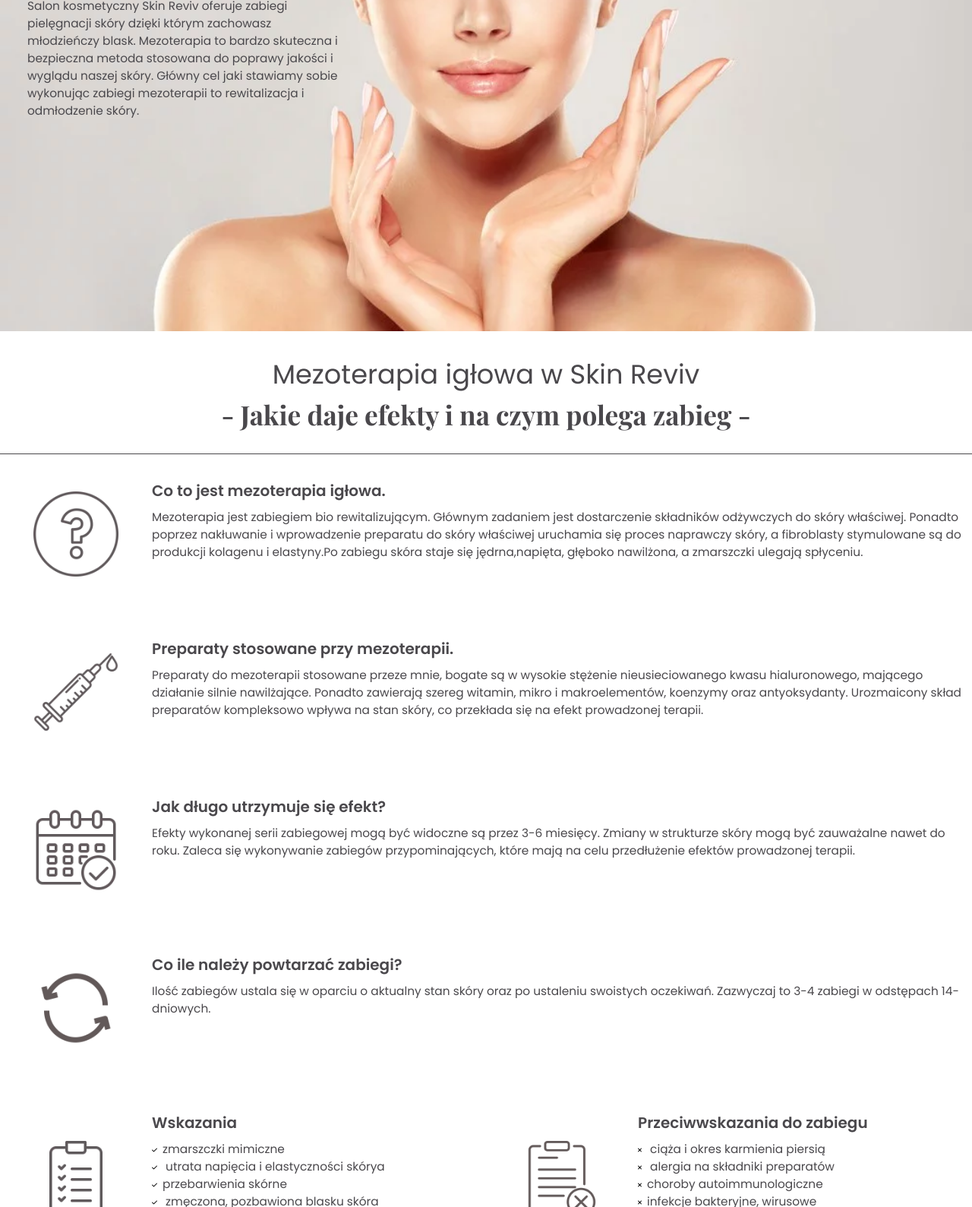
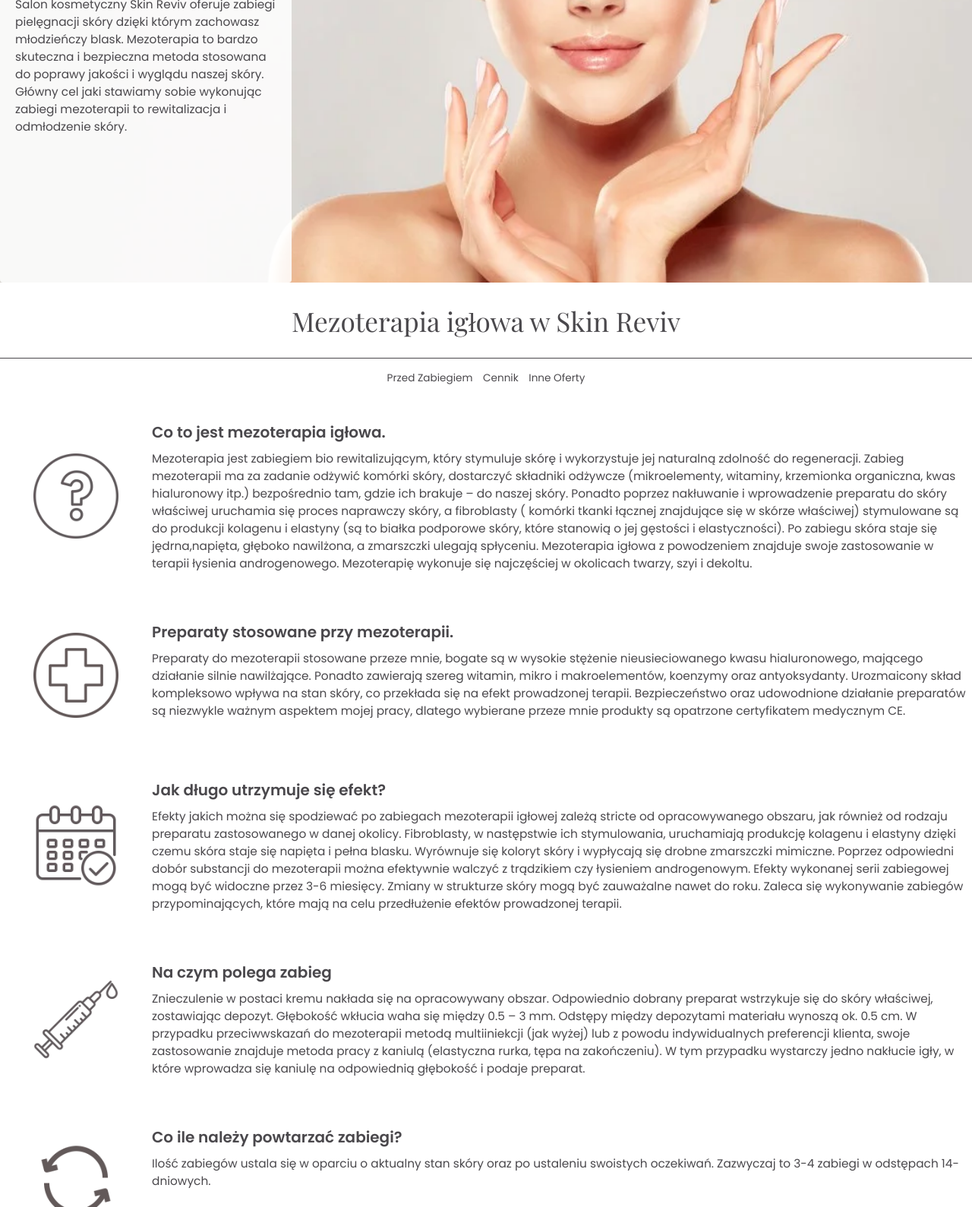
Before and after one commit to OlafZiorko/SkinReviv-v3, a plain HTML site: page sites/mezoterapia.html in a window 1280 px wide. Shown: the part 352-1941 px from the top of the page at 76% size. Drawn offline with nearby package versions, Linux system fonts and the light colour scheme.

Commit message:
Add files via upload

```diff
--- a/scripts/main.js
+++ b/scripts/main.js
@@ -1,6 +1,6 @@
 const burgerMenu = document.querySelector(".burger__menu");
 const mobileMenu = document.querySelector(".drop__down--menu");
-const closeMenu = document.querySelector(".close__button");
+const closeMenu = document.querySelector(".close__btn");
 
 burgerMenu.addEventListener("click", () => {
   mobileMenu.classList.add("visible");
--- a/sites/mezoterapia.html
+++ b/sites/mezoterapia.html
@@ -72,9 +72,8 @@
 
     <div class="drop__down--menu">
       <div class="colse__btn--wrapper">
-        <h2><a class="company--name" href="../index.html">Skin Reviv</a></h2>
         <img
-          class="close__button"
+          class="close__btn"
           src="../images/cancel.png"
           alt="ikona zamykanie menu"
         />
@@ -125,12 +124,19 @@
       </header>
       <!--MAIN CONTENT-->
       <main class="main__content">
-        <h1 class="content--title">
-          Mezoterapia igłowa w Skin&nbsp;Reviv
-          <strong class="company--name">
-            -&nbsp;Jakie daje efekty i na czym polega zabieg&nbsp;-
-          </strong>
-        </h1>
+        <h1 class="content--title">Mezoterapia igłowa w Skin&nbsp;Reviv</h1>
+
+        <nav class="content__subnav">
+          <ul class="subnav__list">
+            <li class="subnav__list--items">
+              <a href="#wskazania">Przed zabiegiem</a>
+            </li>
+            <li class="subnav__list--items"><a href="#cennik">Cennik</a></li>
+            <li class="subnav__list--items">
+              <a href="#oferta">inne oferty</a>
+            </li>
+          </ul>
+        </nav>
         <section class="grid--about">
           <div class="card">
             <div class="card__header">
@@ -144,25 +150,32 @@
             <article class="card__body">
               <h3 class="card--title">Co to jest mezoterapia igłowa.</h3>
               <p class="card--description">
-                Mezoterapia jest zabiegiem bio rewitalizującym. Głównym zadaniem
-                jest dostarczenie składników odżywczych do skóry właściwej.
-                Ponadto poprzez nakłuwanie i wprowadzenie preparatu do skóry
-                właściwej uruchamia się proces naprawczy skóry, a fibroblasty
-                stymulowane są do produkcji kolagenu i elastyny.Po zabiegu skóra
-                staje się jędrna,napięta, głęboko nawilżona, a zmarszczki
-                ulegają spłyceniu.
+                Mezoterapia jest zabiegiem bio rewitalizującym, który stymuluje
+                skórę i wykorzystuje jej naturalną zdolność do regeneracji.
+                Zabieg mezoterapii ma za zadanie odżywić komórki skóry,
+                dostarczyć składniki odżywcze (mikroelementy, witaminy,
+                krzemionka organiczna, kwas hialuronowy itp.) bezpośrednio tam,
+                gdzie ich brakuje – do naszej skóry. Ponadto poprzez nakłuwanie
+                i wprowadzenie preparatu do skóry właściwej uruchamia się proces
+                naprawczy skóry, a fibroblasty ( komórki tkanki łącznej
+                znajdujące się w skórze właściwej) stymulowane są do produkcji
+                kolagenu i elastyny (są to białka podporowe skóry, które
+                stanowią o jej gęstości i elastyczności). Po zabiegu skóra staje
+                się jędrna,napięta, głęboko nawilżona, a zmarszczki ulegają
+                spłyceniu. Mezoterapia igłowa z powodzeniem znajduje swoje
+                zastosowanie w terapii łysienia androgenowego. Mezoterapię
+                wykonuje się najczęściej w okolicach twarzy, szyi i dekoltu.
               </p>
             </article>
           </div>
           <div class="card">
             <div class="card__header">
               <img
-                src="../images/injection.webp"
+                src="../images/pharmacy.png"
                 class="card--image"
                 alt="zdjęcie strzykawki podczas wykonywania zabiegu mezoterapii igłowej skóry głowy"
               />
-              <!--<a href="https://www.flaticon.com/free-icons/injection" title="injection icons">Injection icons created by Icongeek26 - Flaticon</a> #625959
-            >-->
+              <!--<a href="https://www.flaticon.com/free-icons/pharmacy" title="pharmacy icons">Pharmacy icons created by rukanicon - Flaticon</a>-->
             </div>
             <article class="card__body">
               <h3 class="card--title">Preparaty stosowane przy mezoterapii.</h3>
@@ -171,8 +184,11 @@
                 wysokie stężenie nieusieciowanego kwasu hialuronowego, mającego
                 działanie silnie nawilżające. Ponadto zawierają szereg witamin,
                 mikro i makroelementów, koenzymy oraz antyoksydanty. Urozmaicony
-                skład preparatów kompleksowo wpływa na stan skóry, co przekłada
-                się na efekt prowadzonej terapii.
+                skład kompleksowo wpływa na stan skóry, co przekłada się na
+                efekt prowadzonej terapii. Bezpieczeństwo oraz udowodnione
+                działanie preparatów są niezwykle ważnym aspektem mojej pracy,
+                dlatego wybierane przeze mnie produkty są opatrzone certyfikatem
+                medycznym CE.
               </p>
             </article>
           </div>
@@ -189,10 +205,45 @@
             <article class="card__body">
               <h3 class="card--title">Jak długo utrzymuje się efekt?</h3>
               <p class="card--description">
-                Efekty wykonanej serii zabiegowej mogą być widoczne są przez 3-6
-                miesięcy. Zmiany w strukturze skóry mogą być zauważalne nawet do
-                roku. Zaleca się wykonywanie zabiegów przypominających, które
-                mają na celu przedłużenie efektów prowadzonej terapii.
+                Efekty jakich można się spodziewać po zabiegach mezoterapii
+                igłowej zależą stricte od opracowywanego obszaru, jak również od
+                rodzaju preparatu zastosowanego w danej okolicy. Fibroblasty, w
+                następstwie ich stymulowania, uruchamiają produkcję kolagenu i
+                elastyny dzięki czemu skóra staje się napięta i pełna blasku.
+                Wyrównuje się koloryt skóry i wypłycają się drobne zmarszczki
+                mimiczne. Poprzez odpowiedni dobór substancji do mezoterapii
+                można efektywnie walczyć z trądzikiem czy łysieniem
+                androgenowym. Efekty wykonanej serii zabiegowej mogą być
+                widoczne przez 3-6 miesięcy. Zmiany w strukturze skóry mogą być
+                zauważalne nawet do roku. Zaleca się wykonywanie zabiegów
+                przypominających, które mają na celu przedłużenie efektów
+                prowadzonej terapii.
+              </p>
+            </article>
+          </div>
+          <div class="card">
+            <div class="card__header">
+              <img
+                src="../images/injection.webp"
+                class="card--image"
+                alt="zdjęcie kalendarza do pytania , jak długo utrzymuje się efekt zabiegu mezoterapii igłowej "
+              />
+              <!--<a href="https://www.flaticon.com/free-icons/injection" title="injection icons">Injection icons created by Icongeek26 - Flaticon</a>
+            >-->
+            </div>
+            <article class="card__body">
+              <h3 class="card--title">Na czym polega zabieg</h3>
+              <p class="card--description">
+                Znieczulenie w postaci kremu nakłada się na opracowywany obszar.
+                Odpowiednio dobrany preparat wstrzykuje się do skóry właściwej,
+                zostawiając depozyt. Głębokość wkłucia waha się między 0.5 – 3
+                mm. Odstępy między depozytami materiału wynoszą ok. 0.5 cm. W
+                przypadku przeciwwskazań do mezoterapii metodą multiiniekcji
+                (jak wyżej) lub z powodu indywidualnych preferencji klienta,
+                swoje zastosowanie znajduje metoda pracy z kaniulą (elastyczna
+                rurka, tępa na zakończeniu). W tym przypadku wystarczy jedno
+                nakłucie igły, w które wprowadza się kaniulę na odpowiednią
+                głębokość i podaje preparat.
               </p>
             </article>
           </div>
@@ -216,7 +267,8 @@
             </article>
           </div>
         </section>
-        <section class="grid--info">
+
+        <section class="grid--info" id="wskazania">
           <div class="card">
             <div class="card__header">
               <img
@@ -247,6 +299,7 @@
               </ul>
             </article>
           </div>
+
           <div class="card">
             <div class="card__header">
               <img
@@ -277,7 +330,7 @@
         </section>
         <!--PRICE SECTION-->
         <section class="price__section">
-          <h3 class="content--title">Cennik</h3>
+          <h3 class="content--title" id="cennik">Cennik</h3>
           <div class="price--wrapper">
             <table class="table">
               <tbody>
@@ -313,7 +366,7 @@
       </main>
       <!--MORE OFFER-->
       <section class="more__offer">
-        <h3 class="content--title">Poznaj nasza ofertę.</h3>
+        <h3 class="content--title" id="oferta">Poznaj nasza ofertę.</h3>
 
         <ul class="offer--wrapper">
           <li>
--- /dev/null
+++ b/sites/style/peeling.css
@@ -0,0 +1,22 @@
+.header__section--one {
+  background-image: url(/images/peeling.webp);
+}
+@media screen and (min-width: 660px) {
+  .page__header {
+    background-image: url(/images/peeling.webp);
+    background-position: center;
+    background-repeat: no-repeat;
+    background-size: cover;
+
+    grid-template-columns: 35% 65%;
+
+    grid-template-rows: repeat(2, 1fr);
+    align-items: start;
+    grid-template-areas:
+      "section-two  section-one "
+      "section-two  section-one ";
+  }
+  .header__section--one {
+    background-image: none;
+  }
+}
--- a/style.css
+++ b/style.css
@@ -38,7 +38,7 @@ a {
   color: var(--clr-text);
 }
 p,
-.drop__list--items,
+.subnav__list .drop__list--items,
 .sub__list--items,
 .card__list--items,
 .adress--title,
@@ -69,10 +69,9 @@ img {
 .colse__btn--wrapper {
   display: flex;
   justify-content: flex-start;
-  padding: 0 1.8rem;
-  border-bottom: 1px solid var(--clr-text);
+  padding: 1rem 1.8rem;
 }
-.close__button {
+.close__btn {
   padding-top: 0.5rem;
   width: 2rem;
   margin-left: auto;
@@ -106,7 +105,6 @@ img {
   -moz-box-shadow: 0px 5px 23px -20px rgba(66, 68, 90, 1);
   box-shadow: 0px 5px 23px -20px rgb(66 68 90);
 }
-.colse__btn--wrapper .company--name,
 .main__navigation .company--name {
   color: var(--clr-gold);
   font-family: var(--fnf-headings);
@@ -168,7 +166,6 @@ img {
   grid-template-areas:
     "section-one"
     "section-two";
-  max-height: 120vh;
   position: relative;
   max-width: 1400px;
   margin: 0 auto;
@@ -184,7 +181,7 @@ img {
   justify-content: center;
   align-items: flex-end;
   padding: 1.5rem;
-  min-height: 400px;
+  min-height: 450px;
   min-width: min-content;
   grid-area: section-one;
 }
@@ -192,7 +189,7 @@ img {
 .header__section--two {
   background-color: var(--clr-dark-cream);
   grid-area: section-two;
-  padding: 2rem;
+  padding: 1em 2em;
 }
 .company--offer {
   font-family: var(--fnf-headings);
@@ -202,10 +199,11 @@ img {
 
 /* MAIN CONTENT */
 .main__content {
-  padding: 1rem;
+  padding: 0 1rem;
 }
 .content--title {
   font-size: clamp(1.55rem, -1.5rem + 10vw, 2.2rem);
+  font-family: var(--fnf-headings);
   padding: 0.2em;
   font-weight: 400;
   position: relative;
@@ -230,7 +228,18 @@ img {
   transform: translateX(-1em);
   bottom: -1rem;
 }
-
+.subnav__list {
+  display: flex;
+  flex-wrap: wrap;
+}
+.subnav__list--items {
+  display: flex;
+}
+.subnav__list .subnav__list--items a {
+  text-transform: capitalize;
+  padding: 1em 0.5em;
+  font-size: clamp(0.8rem, 3vw, 0.85rem);
+}
 .grid--about,
 .grid--info {
   display: grid;
@@ -403,44 +412,47 @@ td {
   text-align: center;
 }
 
+@media screen and (min-width: 410px) {
+  .subnav__list {
+    display: flex;
+    justify-content: center;
+    flex-wrap: wrap;
+  }
+}
 @media screen and (min-width: 660px) {
   .page__header {
     background-image: url(./images/beauty.webp);
+    background-color: var(--clr-dark-cream);
     background-repeat: no-repeat;
-    background-position: 30%;
     background-size: cover;
-    grid-template-columns: 50% 50%;
+    background-position-x: 20%;
+    grid-template-columns: 30% 70%;
     grid-template-rows: repeat(2, 1fr);
     align-items: start;
     grid-template-areas:
       "section-two  section-one "
       "section-two  section-one ";
 
-    min-height: 88vh;
-    max-height: 88vh;
+    min-height: 80vh;
+    max-height: 80vh;
   }
   .header__section--one {
     background-image: none;
     justify-content: start;
-    position: absolute;
-    top: 28%;
-    left: -20%;
   }
   .header__section--two {
-    align-self: center;
-    background-color: transparent;
     grid-area: section-two;
     padding: 2em;
     position: absolute;
-    top: 25%;
-  }
+    left: 0;
+    bottom: 0;
+    top: 0;
+    background-color: rgba(255, 255, 255, 0.863);
+    border-radius: 0.4em;
 
-  .offer--description {
-    font-weight: 500;
-    padding-right: calc(4% + 4em);
-  }
-  .content--title {
-    margin-top: 1.5rem;
+    display: flex;
+    flex-direction: column;
+    justify-content: center;
   }
 }
 
@@ -484,6 +496,9 @@ td {
 }
 
 @media screen and (min-width: 920px) {
+  .page__header {
+    background-position: calc(10% + 5em);
+  }
   .main__content {
     padding: 0;
   }
@@ -498,22 +513,14 @@ td {
     display: none;
   }
 
-  .offer--description {
-    padding-right: calc(4% + 5em);
-    padding-left: 1rem;
-  }
-  .company--offer {
-    padding-left: 1rem;
-  }
   .offer--list {
     flex-direction: row;
     border-radius: 1rem;
   }
 }
-
-@media screen and (min-width: 1000px) {
-  .offer--description {
-    padding-right: calc(6% + 9em);
+@media screen and (min-width: 1100px) {
+  .page__header {
+    background-position: calc(10% + 15em);
   }
 }
 @media screen and (min-width: 1152px) {
```
Also changed, not shown: sites/peeling.html (+49 -46 lines), images/cancel.png, images/pharmacy.png (added).
